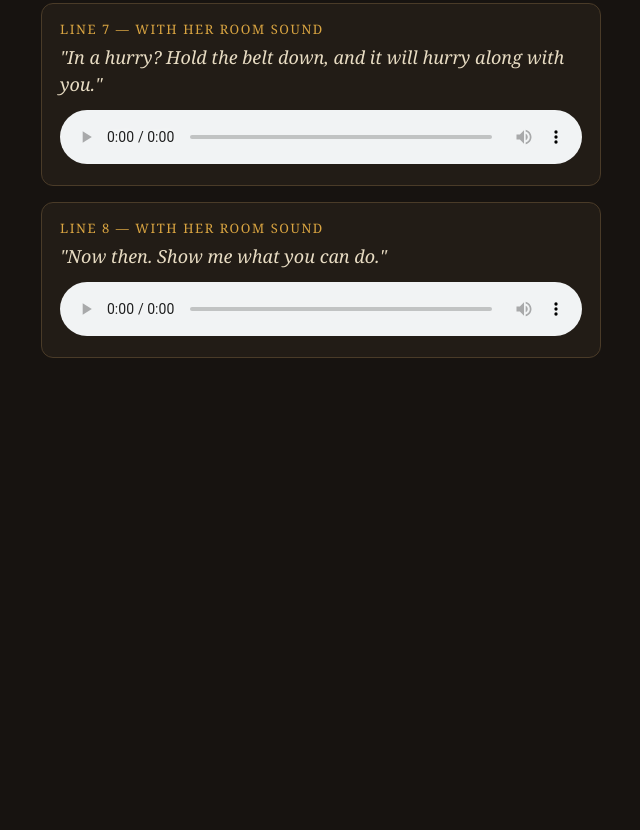
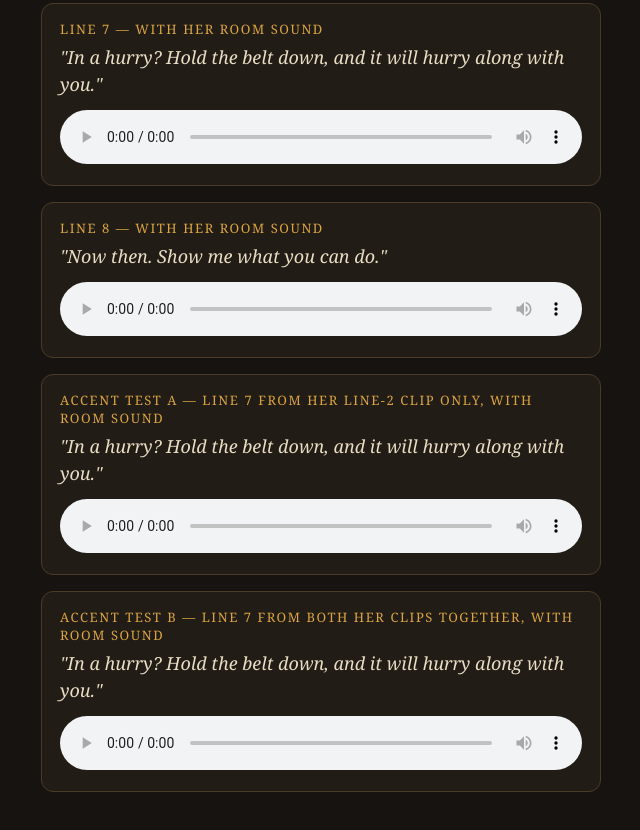
Before and after one commit to adequateremedy/Eidolon-School, a plain HTML site: page teacher-demo/voice-check/index.html in a window 1280 px wide. Shown: the part 1173-2003 px from the top of the page, without its empty margins (319-959 px from the left). Before the commit the page ends 1595 px from the top, so only its background shows below. Drawn offline with Linux system fonts and the light colour scheme.

Commit message:
Teacher voice check: accent test takes for line 7

```diff
--- a/teacher-demo/voice-check/index.html
+++ b/teacher-demo/voice-check/index.html
@@ -69,6 +69,18 @@
 
 
 
+
+  <div class="card">
+    <div class="label">Accent test A — Line 7 from her line-2 clip only, with room sound</div>
+    <p class="line">"In a hurry? Hold the belt down, and it will hurry along with you."</p>
+    <audio controls preload="auto" src="line7-accentA.mp3"></audio>
+  </div>
+
+  <div class="card">
+    <div class="label">Accent test B — Line 7 from both her clips together, with room sound</div>
+    <p class="line">"In a hurry? Hold the belt down, and it will hurry along with you."</p>
+    <audio controls preload="auto" src="line7-accentB.mp3"></audio>
+  </div>
 </div>
 </body>
 </html>
```
Also changed, not shown: 2 other files.
